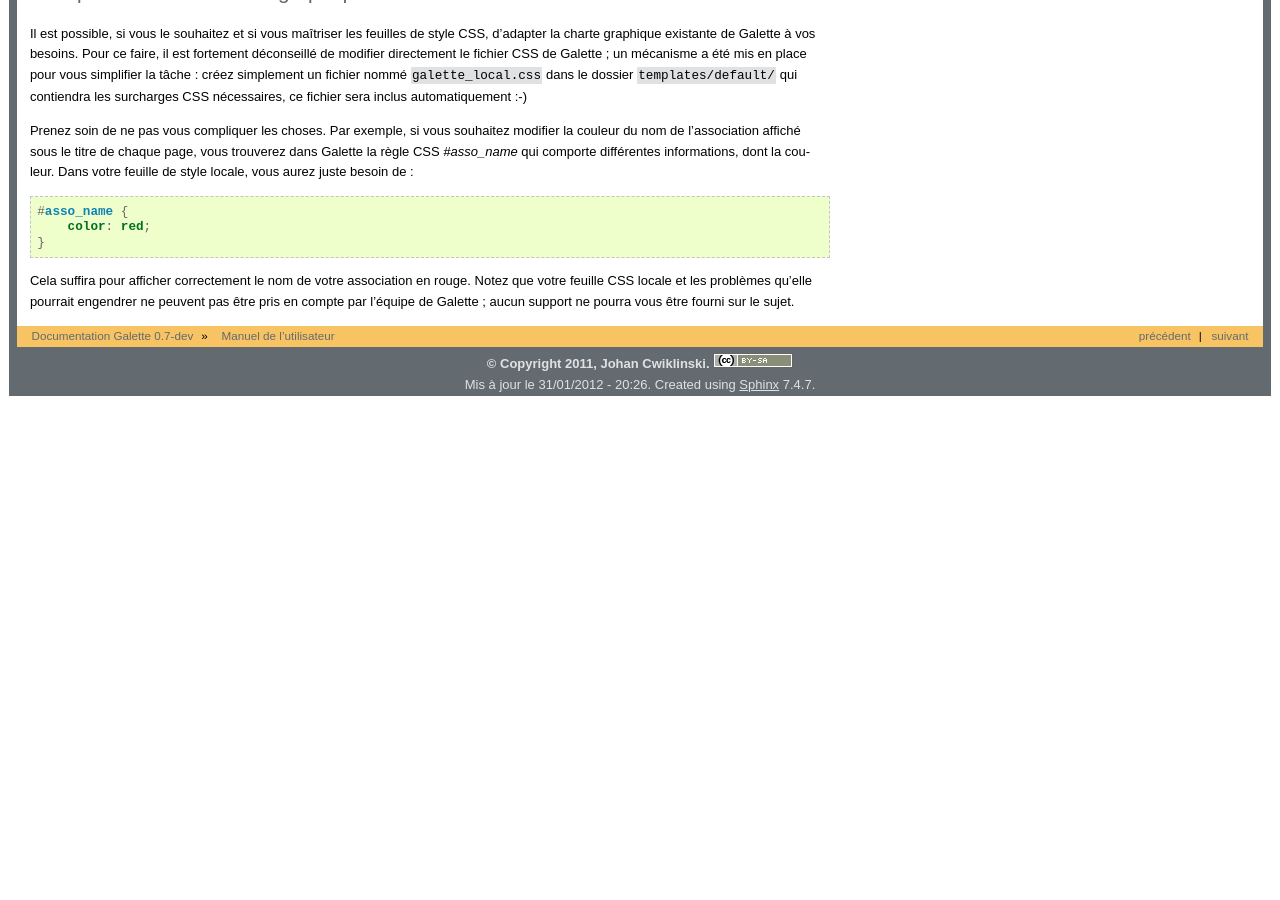
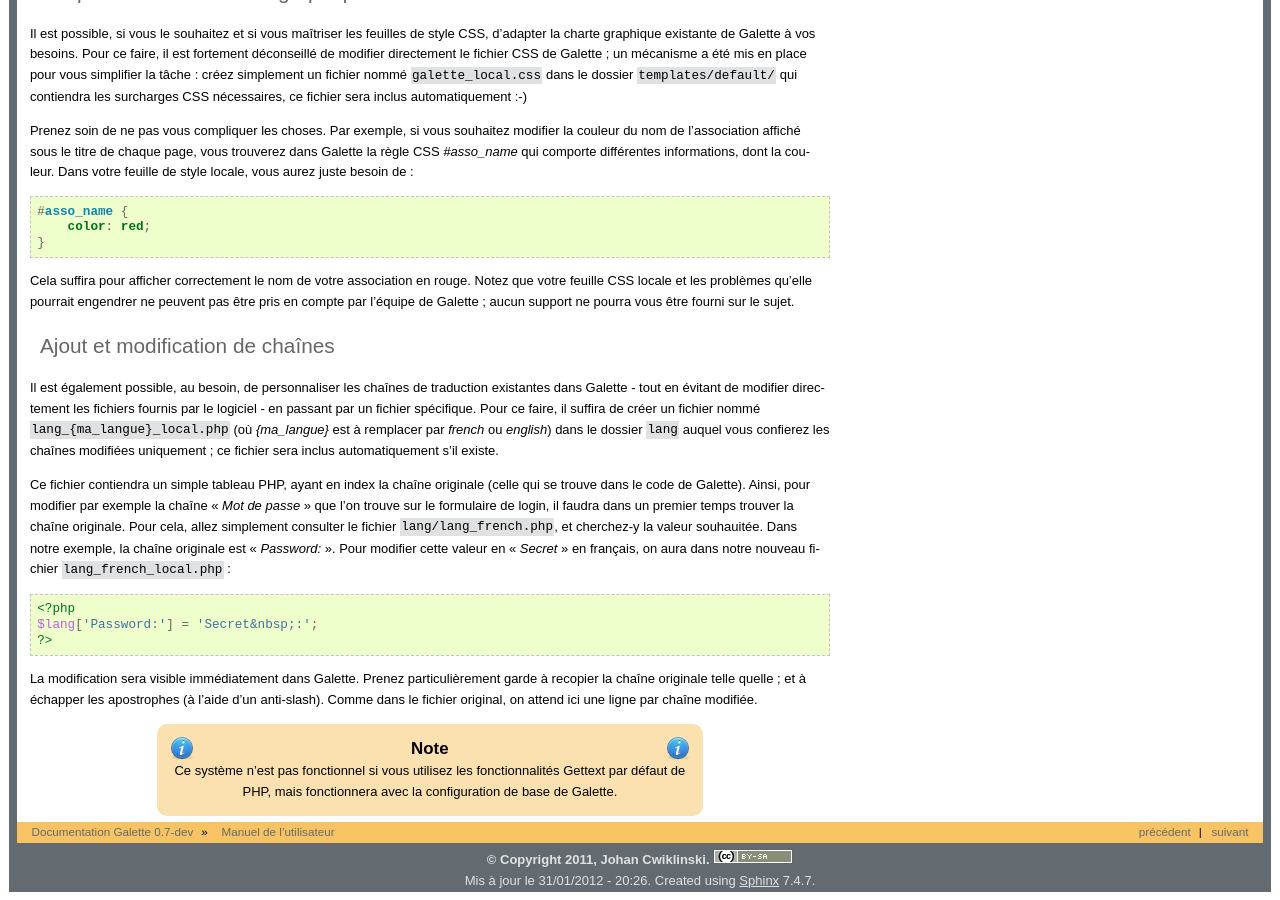
Before and after one commit to galette/galettedoc, a Sphinx documentation site: the page built from source/usermanual/index.rst, in a window 1280 px wide and 900 px high, scrolled down 14111 px. Built offline with Sphinx 7.4.7, drawn with Linux system fonts in a browser that asks for light colours; before the commit the page ends 14516 px from its top, so only the background shows below that; some of the changed text lies outside the part shown.

Commit message:
Documentation des surcharges de l'i18n

```diff
--- a/source/usermanual/index.rst
+++ b/source/usermanual/index.rst
@@ -453,3 +453,21 @@
    }
 
 Cela suffira pour afficher correctement le nom de votre association en rouge. Notez que votre feuille CSS locale et les problèmes qu'elle pourrait engendrer ne peuvent pas être pris en compte par l'équipe de Galette ; aucun support ne pourra vous être fourni sur le sujet.
+
+********************************
+Ajout et modification de chaînes
+********************************
+
+Il est également possible, au besoin, de personnaliser les chaînes de traduction existantes dans Galette - tout en évitant de modifier directement les fichiers fournis par le logiciel - en passant par un fichier spécifique. Pour ce faire, il suffira de créer un fichier nommé ``lang_{ma_langue}_local.php`` (où `{ma_langue}` est à remplacer par `french` ou `english`) dans le dossier ``lang`` auquel vous confierez les chaînes modifiées uniquement ; ce fichier sera inclus automatiquement s'il existe.
+
+Ce fichier contiendra un simple tableau PHP, ayant en index la chaîne originale (celle qui se trouve dans le code de Galette). Ainsi, pour modifier par exemple la chaîne « `Mot de passe` » que l'on trouve sur le formulaire de login, il faudra dans un premier temps trouver la chaîne originale. Pour cela, allez simplement consulter le fichier ``lang/lang_french.php``, et cherchez-y la valeur souhauitée. Dans notre exemple, la chaîne originale est « `Password:` ». Pour modifier cette valeur en « `Secret` » en français, on aura dans notre nouveau fichier ``lang_french_local.php`` :
+
+.. code-block:: php
+
+   <?php
+   $lang['Password:'] = 'Secret&nbsp;:';
+   ?>
+
+La modification sera visible immédiatement dans Galette. Prenez particulièrement garde à recopier la chaîne originale telle quelle ; et à échapper les apostrophes (à l'aide d'un anti-slash). Comme dans le fichier original, on attend ici une ligne par chaîne modifiée.
+
+.. note:: Ce système n'est pas fonctionnel si vous utilisez les fonctionnalités Gettext par défaut de PHP, mais fonctionnera avec la configuration de base de Galette.
```
